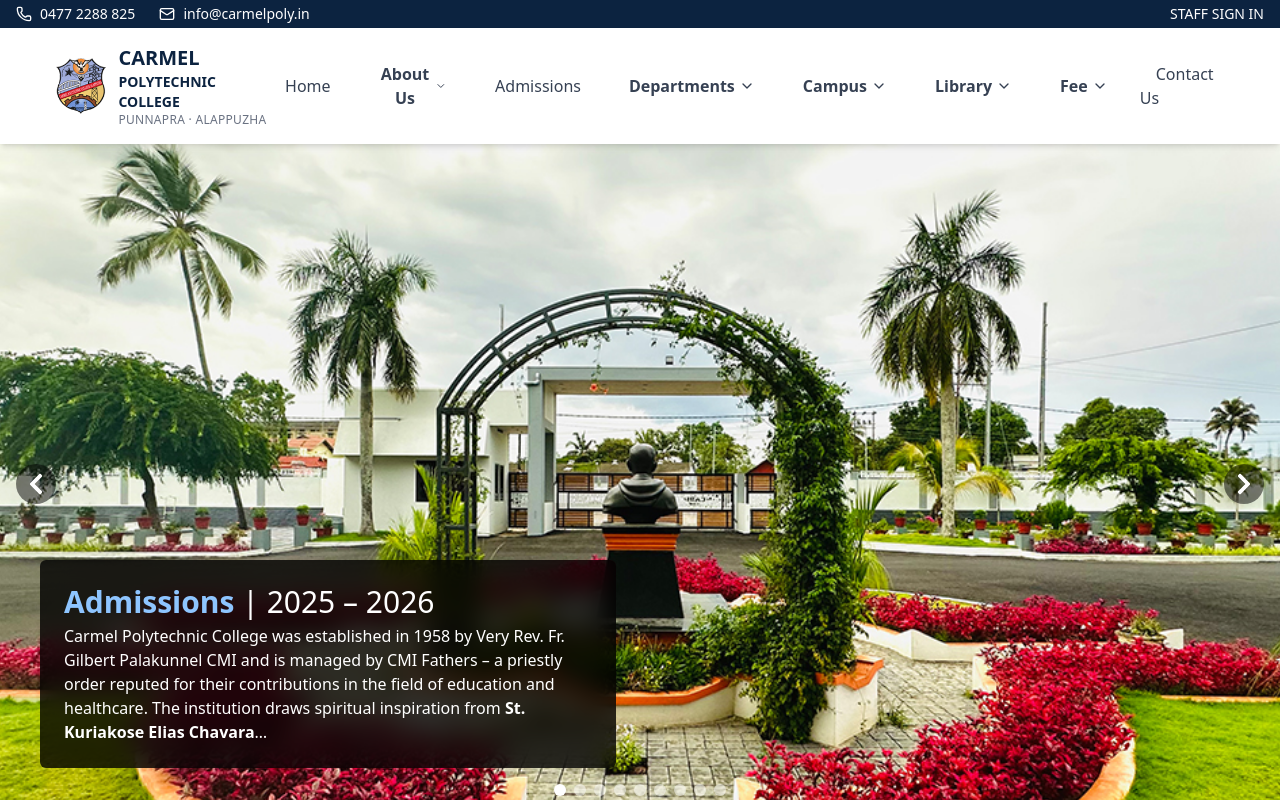
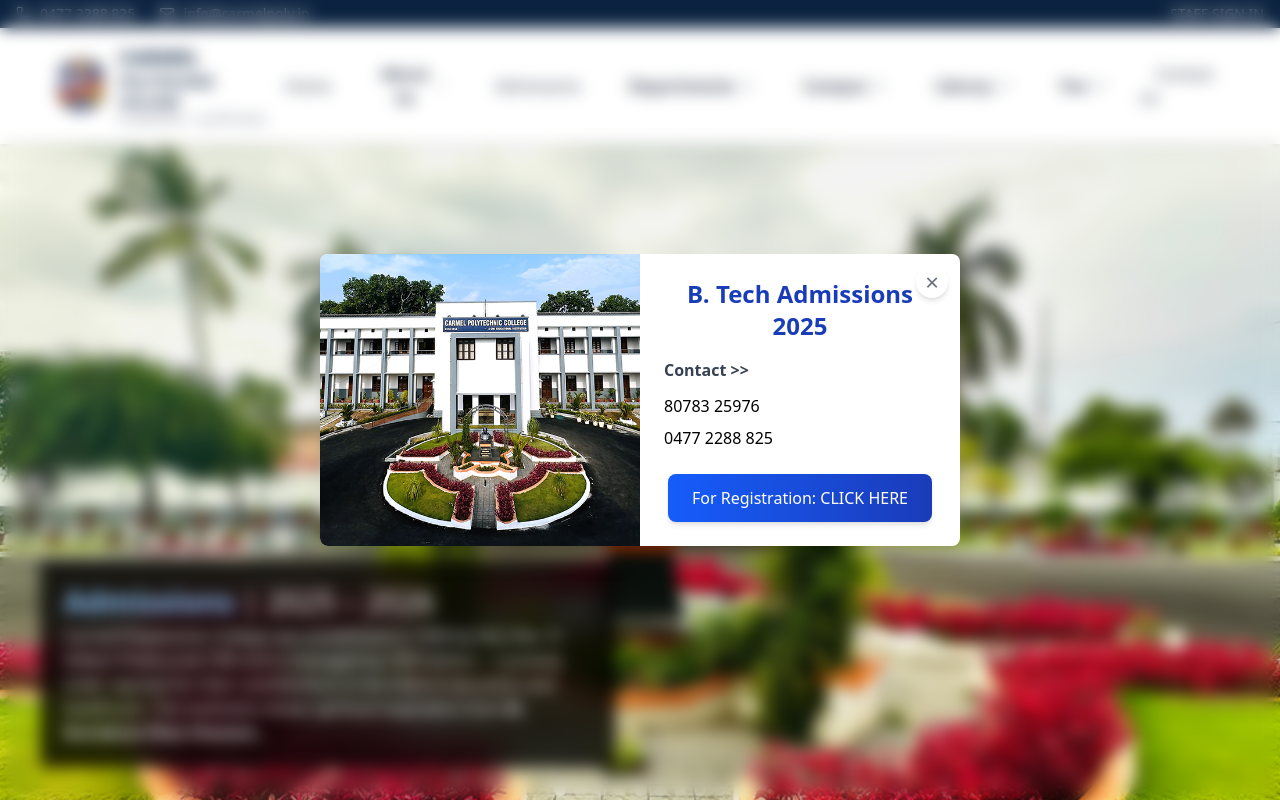
Before and after one commit to Joeljoy1237/carmel_poly_page, a Next.js app: page / in a window 1280 px wide. Shown: the top 800 px of the page. Built offline with nearby package versions, Linux system fonts and the light colour scheme.

Commit message:
feat: modal

```diff
--- a/src/app/page.tsx
+++ b/src/app/page.tsx
@@ -1,20 +1,108 @@
-import HeroCarousel from '@/components/Home/Carosel'
-import ContactNow from '@/components/Home/ContactNow'
-import CourseHighlights from '@/components/Home/CourseHighlight'
-import FeaturePanels from '@/components/Home/FeaturesPanel'
-import QuickAccess from '@/components/Home/QuickAccess'
-import React from 'react'
+"use client";
+import HeroCarousel from "@/components/Home/Carosel";
+import ContactNow from "@/components/Home/ContactNow";
+import CourseHighlights from "@/components/Home/CourseHighlight";
+import FeaturePanels from "@/components/Home/FeaturesPanel";
+import QuickAccess from "@/components/Home/QuickAccess";
+import React, { useEffect, useState } from "react";
+import Image from "next/image";
 
 const Home = () => {
+  const [showPopup, setShowPopup] = useState(false);
+
+  useEffect(() => {
+    // Show popup when component mounts
+    setShowPopup(true);
+  }, []);
+
+  useEffect(() => {
+    // Prevent body scroll when popup is shown
+    if (showPopup) {
+      document.body.style.overflow = 'hidden';
+    } else {
+      document.body.style.overflow = '';
+    }
+
+    // Cleanup when component unmounts or popup closes
+    return () => {
+      document.body.style.overflow = '';
+    };
+  }, [showPopup]);
+
   return (
     <>
-      <HeroCarousel/>
+      {showPopup && (
+        <div className="fixed inset-0 backdrop-blur-sm bg-opacity-10 flex items-center justify-center z-50 p-4">
+          <div className="bg-white rounded-lg overflow-hidden w-[90vw] md:w-[50vw] relative shadow-xl">
+            <button
+              onClick={() => setShowPopup(false)}
+              className="absolute top-3 right-3 text-gray-500 hover:text-gray-700 text-2xl bg-white rounded-full w-8 h-8 flex items-center justify-center shadow-md"
+            >
+              &times;
+            </button>
+
+            <div className="flex flex-col md:flex-row">
+              {/* Image Section */}
+              <div className="md:w-1/2 w-full h-48 md:h-auto">
+                <Image
+                  src="/slide_002.png"
+                  alt="B.Tech Admissions 2025"
+                  width={600}
+                  height={400}
+                  className="w-full h-full object-cover"
+                  priority
+                />
+              </div>
+
+              {/* Content Section */}
+              <div className="md:w-1/2 w-full p-6">
+                <h2 className="text-2xl font-bold text-center mb-4 text-blue-800">
+                  B. Tech Admissions 2025
+                </h2>
+
+                <div className="mb-6">
+                  <p className="font-semibold mb-3 text-gray-700">
+                    Contact &gt;&gt;
+                  </p>
+                  <div className="space-y-2">
+                    <a
+                      href="tel:8078325976"
+                      className="block hover:text-blue-600 transition-colors"
+                    >
+                      80783 25976
+                    </a>
+                    <a
+                      href="tel:04772288825"
+                      className="block hover:text-blue-600 transition-colors"
+                    >
+                      0477 2288 825
+                    </a>
+                  </div>
+                </div>
+
+                <div className="text-center mt-6">
+                  <a
+                    href="https://admissions.carmelpoly.in/"
+                    target="_blank"
+                    rel="noopener noreferrer"
+                    className="inline-block bg-gradient-to-r from-blue-600 to-blue-800 text-white px-6 py-3 rounded-lg hover:from-blue-700 hover:to-blue-900 transition-all shadow-md hover:shadow-lg"
+                  >
+                    For Registration: CLICK HERE
+                  </a>
+                </div>
+              </div>
+            </div>
+          </div>
+        </div>
+      )}
+
+      <HeroCarousel />
       <FeaturePanels />
       <CourseHighlights />
       <QuickAccess />
-      <ContactNow/>
+      <ContactNow />
     </>
-  )
-}
+  );
+};
 
-export default Home
+export default Home;
--- a/src/components/Layout/Navbar.tsx
+++ b/src/components/Layout/Navbar.tsx
@@ -1,5 +1,5 @@
 "use client";
-import React, { useState, useRef, useEffect } from 'react';
+import React, { useState, useRef, useEffect } from "react";
 import Link from "next/link";
 import { Menu, X, ChevronDown } from "lucide-react";
 import Image from "next/image";
@@ -23,12 +23,11 @@
       }
     };
 
-  document.addEventListener('mousedown', handleClickOutside);
+    document.addEventListener("mousedown", handleClickOutside);
     return () => {
-    document.removeEventListener('mousedown', handleClickOutside);
+      document.removeEventListener("mousedown", handleClickOutside);
     };
   }, []);
-
 
   const navItems = [
     { name: "Home", link: "/" },
@@ -72,7 +71,10 @@
       dropdown: [
         { name: "Fee Structure", link: "/fee/structure" },
         { name: "Scholarships", link: "/fee/scholarships" },
-        {name:"Make Fee Payment",link:"https://paydirect.eduqfix.com/app/pDLKjv890e9C7JJO7lFy48t46jszRZdQNjam0ONL899cRUw51zOGe+TM23UqdJdi/6530"}
+        {
+          name: "Make Fee Payment",
+          link: "https://paydirect.eduqfix.com/app/pDLKjv890e9C7JJO7lFy48t46jszRZdQNjam0ONL899cRUw51zOGe+TM23UqdJdi/6530",
+        },
       ],
     },
     { name: "Contact Us", link: "/contact" },
@@ -113,7 +115,10 @@
           </button>
 
           {/* Desktop Menu */}
-      <div className="hidden md:flex items-center space-x-4" ref={dropdownRef}>
+          <div
+            className="hidden md:flex items-center space-x-4"
+            ref={dropdownRef}
+          >
             {navItems.map((item) => (
               <div key={item.name} className="relative">
                 {item.dropdown ? (
@@ -154,13 +159,19 @@
 
         {/* Mobile Dropdown Menu */}
         {isMenuOpen && (
-  <div className="md:hidden border-t pt-3 bg-white shadow-md rounded-b-lg animate-slide-in">
+          <div
+            className="md:hidden border-t pt-3 bg-white shadow-md rounded-b-lg animate-slide-in fixed inset-x-0 top-[headerHeight] z-50"
+            onClick={(e) => e.stopPropagation()} // Add this line
+          >
             {navItems.map((item) => (
               <div key={item.name} className="border-b border-gray-200">
                 {item.dropdown ? (
                   <>
                     <button
-              onClick={() => toggleDropdown(item.name)}
+                      onClick={(e) => {
+                        e.stopPropagation(); // Add this line
+                        toggleDropdown(item.name);
+                      }}
                       className="w-full px-4 py-3 flex justify-between items-center text-gray-800 font-medium hover:bg-gray-100 transition"
                     >
                       {item.name}
@@ -172,12 +183,19 @@
                       />
                     </button>
                     {openDropdown === item.name && (
-              <div className="bg-gray-50 px-4 py-2 space-y-1 animate-slide-in">
+                      <div
+                        className="bg-gray-50 px-4 py-2 space-y-1 animate-slide-in"
+                        onClick={(e) => e.stopPropagation()} // Add this line
+                      >
                         {item.dropdown.map((dropdownItem) => (
                           <Link
                             key={dropdownItem.name}
                             href={dropdownItem.link}
                             className="block px-3 py-2 text-sm text-gray-700 rounded-md hover:bg-white transition"
+                            onClick={(e) => {
+                              e.stopPropagation(); // Add this line
+                              setIsMenuOpen(false);
+                            }}
                           >
                             {dropdownItem.name}
                           </Link>
@@ -189,7 +207,10 @@
                   <Link
                     href={item.link || "#"}
                     className="block px-4 py-3 text-gray-800 font-medium hover:bg-gray-100 transition"
-            onClick={() => setIsMenuOpen(false)}
+                    onClick={(e) => {
+                      e.stopPropagation(); // Add this line
+                      setIsMenuOpen(false);
+                    }}
                   >
                     {item.name}
                   </Link>
```
Lines whose indentation alone changed are shown as unchanged.
